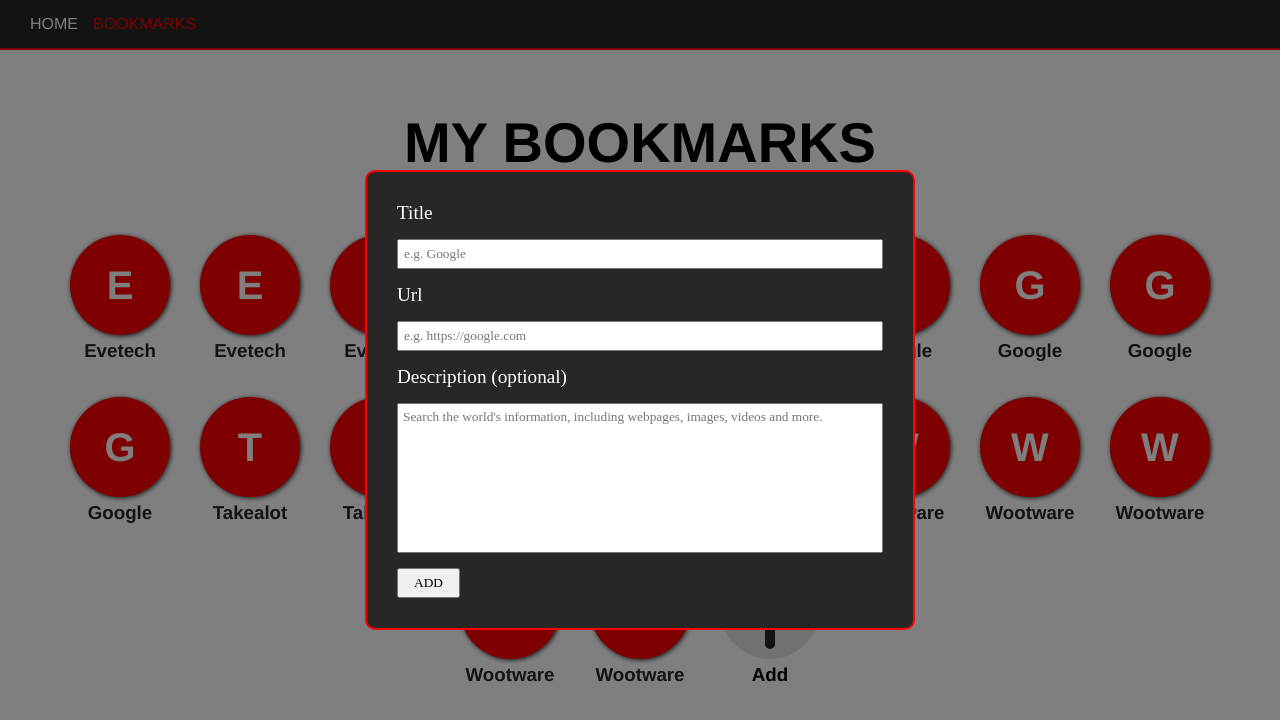
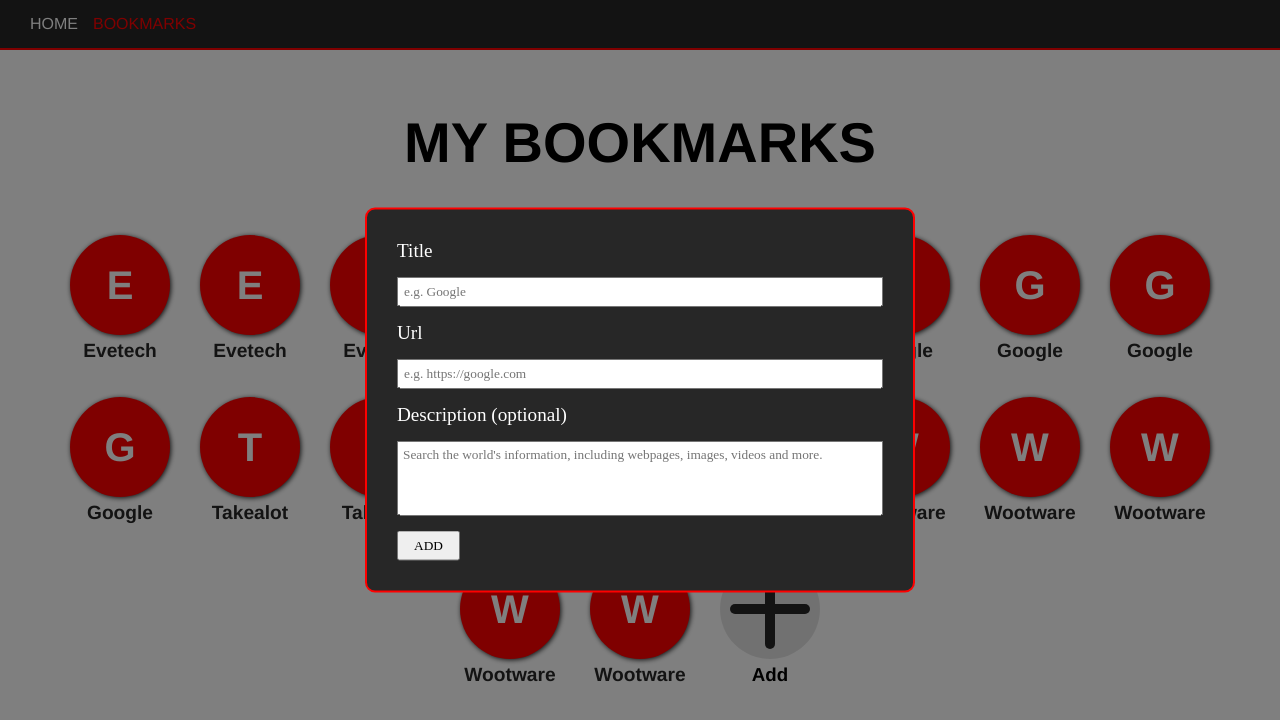
Before and after one commit to the-man2004/bookmark-manager, a Vue app: page /bookmarks in a window 1280 px wide. Both pictures are taken after a click on the button 770 px from the left and 609 px from the top of the page. Shown: the top 720 px of the page. Built offline with nearby package versions, Linux system fonts and the light colour scheme; a web font is replaced by a local one.

Commit message:
limited bookmark title length to 15 characters.

```diff
--- a/src/components/bookmarks/BookmarkForm.vue
+++ b/src/components/bookmarks/BookmarkForm.vue
@@ -6,6 +6,7 @@
         v-model="title"
         type="text"
         id="title"
+        maxlength="15"
         placeholder="e.g. Google"
         required
       />
@@ -93,7 +94,7 @@ const handleSubmit = () => {
 }
 
 .form-container textarea {
-  height: 150px;
+  height: 75px;
   resize: none;
 }
 
--- a/src/components/bookmarks/BookmarkItem.vue
+++ b/src/components/bookmarks/BookmarkItem.vue
@@ -18,7 +18,7 @@
         {{ props.bookmark.title[0].toUpperCase() }}
       </div>
       <div>
-        <h3>{{ props.bookmark.title }}</h3>
+        <h3>{{ title }}</h3>
         <div
           v-if="
             isDescriptionVisible === true && props.bookmark.description !== ''
@@ -33,11 +33,25 @@
 </template>
 
 <script setup>
-import { onMounted, ref } from "vue";
+import { computed, onMounted, ref } from "vue";
 import { useBookmarkStore } from "@/store/bookmark";
 
 const props = defineProps(["bookmark", "screen"]);
 const bookmarkStore = useBookmarkStore();
+
+const title = computed(() => {
+  const t = props.bookmark.title;
+  const length = props.bookmark.title.length;
+  const halfLength = Math.round(length / 2);
+
+  if (length >= 10 && t.split(" ").length < 2) {
+    const newTitle = t.slice(0, halfLength) + "-" + t.slice(halfLength);
+
+    return newTitle;
+  }
+
+  return t;
+});
 
 const isDescriptionVisible = ref(true);
 
@@ -116,11 +130,9 @@ button {
   box-shadow: 2px 2px 10px var(--primary-color);
 }
 
-.bookmark-item .bookmark-item img {
-  width: 50px;
-}
 .bookmark-item h3 {
   margin-top: 5px;
+  font-size: 1rem;
   text-align: center;
 }
 
@@ -183,5 +195,9 @@ button {
   .bookmark-item .icon {
     width: 100px;
   }
+
+  .bookmark-item h3 {
+    font-size: 1.2rem;
+  }
 }
 </style>
```
